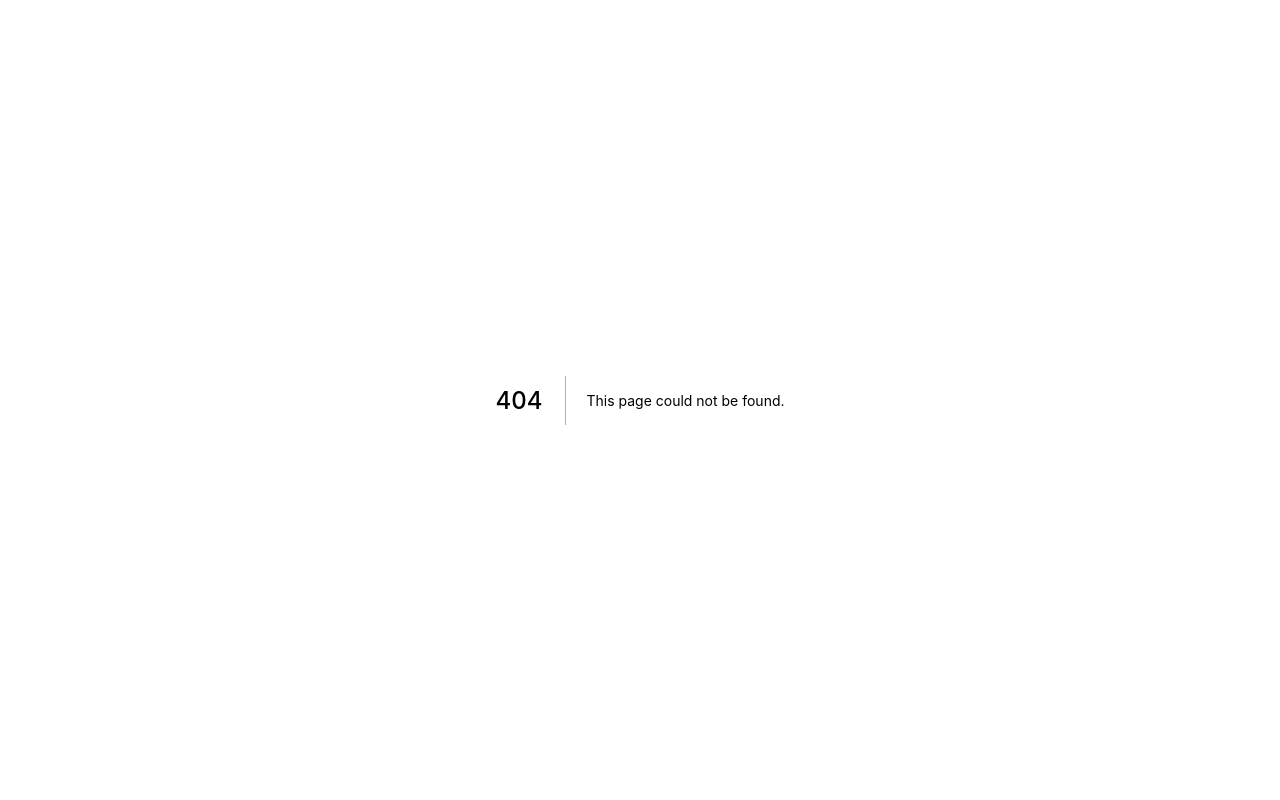
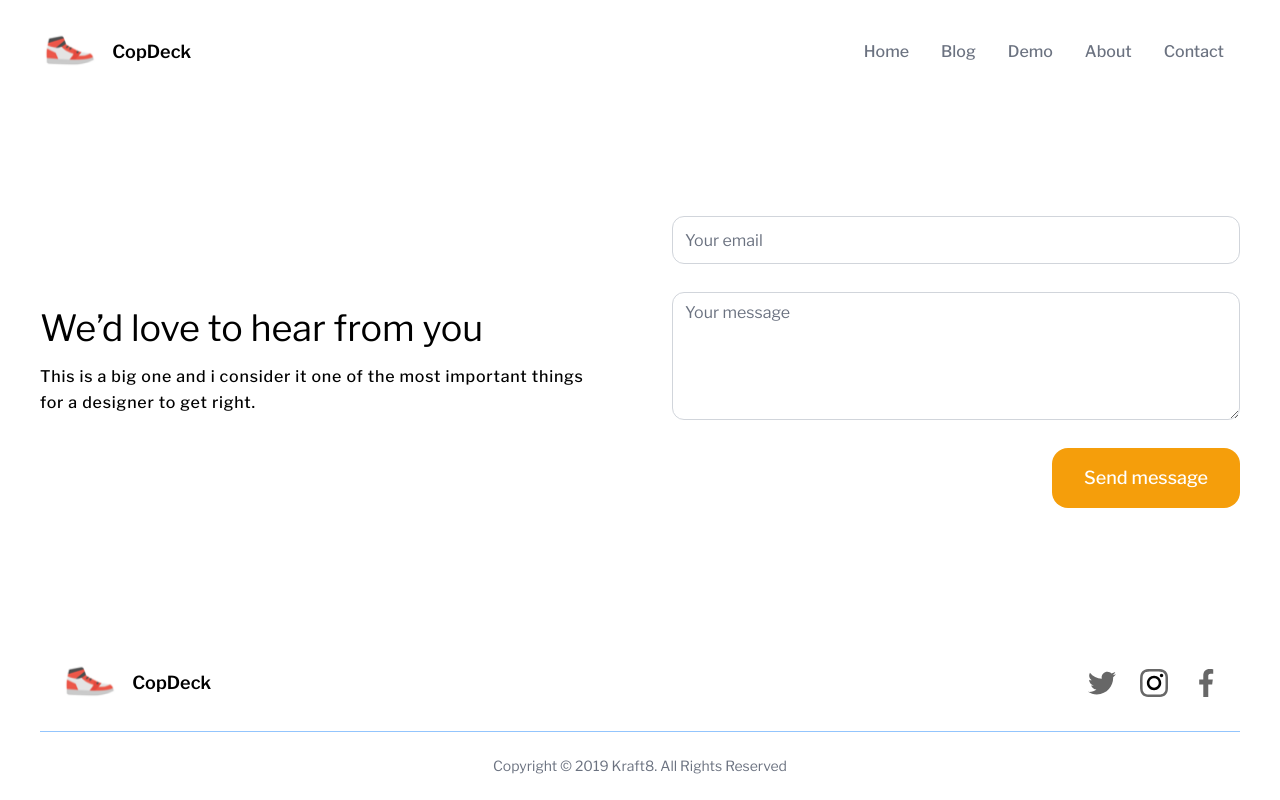
Before and after one commit to istvan-kreisz/copdeck-landing-page, a Next.js app: page /contact in a window 1280 px wide. Before the commit this address had no page. Built offline with nearby package versions, Linux system fonts and the light colour scheme.

Commit message:
contact page

```diff
--- a/pages/about.tsx
+++ b/pages/about.tsx
@@ -1,13 +1,7 @@
-/* This example requires Tailwind CSS v2.0+ */
-import LinkButton from '../components/shared/linkButton'
 import SocialIcons from '../components/shared/socialIcons'
 import Layout from '../components/shared/layout'
 
-export default function Example() {
-	const signupClicked = () => {
-		console.log('clicked')
-	}
-
+export default function About() {
 	return (
 		<Layout>
 			<section className="container-default mt-2 lg:mt-4 text-gray-600">
--- /dev/null
+++ b/pages/contact.tsx
@@ -0,0 +1,49 @@
+import Layout from '../components/shared/layout'
+import Button from '../components/shared/button'
+
+export default function Contact() {
+	const sendMessageClicked = () => {
+		console.log('clicked')
+	}
+
+	return (
+		<Layout>
+			<section
+				className="container-default grid grid-cols-1 md:grid-cols-2 gap-12 md:gap-16 justify-center items-center my-12 lg:my-16"
+				id="q&a"
+			>
+				<div className="flex flex-col justify-center items-center md:items-start">
+					<h2 className="text-center md:text-left mb-4 text-3xl sm:text-4xl">
+						We’d love to hear from you
+					</h2>
+					<p className="font-medium text-center md:text-left leading-relaxed tracking-wider font-regular">
+						This is a big one and i consider it one of the most important things for a
+						designer to get right.
+					</p>
+				</div>
+
+				<form
+					className="flex flex-col space-y-5 md:space-y-7  items-stretch md:items-end  sm:items-center"
+					action="submit"
+				>
+					<input
+						placeholder="Your email"
+						type="email"
+						id="email"
+						name="email"
+						className="w-full h-12 bg-white rounded-xl border border-gray-300 focus:border-indigo-500 focus:ring-2 focus:ring-indigo-200 text-base outline-none text-gray-700 py-1 px-3 leading-8 transition-colors duration-200 ease-in-out"
+					/>
+					<textarea
+						id="message"
+						placeholder="Your message"
+						name="message"
+						rows={5}
+						className="w-full h-32 bg-white rounded-xl border border-gray-300 focus:border-indigo-500 focus:ring-2 focus:ring-indigo-200 text-base outline-none text-gray-700 py-1 px-3 leading-8 transition-colors duration-200 ease-in-out"
+					></textarea>
+
+					<Button name="Send message" clicked={sendMessageClicked}></Button>
+				</form>
+			</section>
+		</Layout>
+	)
+}
--- a/pages/index.tsx
+++ b/pages/index.tsx
@@ -8,7 +8,7 @@ import { ArrowCircleRightIcon, SearchIcon, CheckIcon } from '@heroicons/react/ou
 import { Disclosure } from '@headlessui/react'
 import { ChevronUpIcon } from '@heroicons/react/solid'
 
-export default function Example() {
+export default function Home() {
 	const signupClicked = () => {
 		console.log('clicked')
 	}
```
